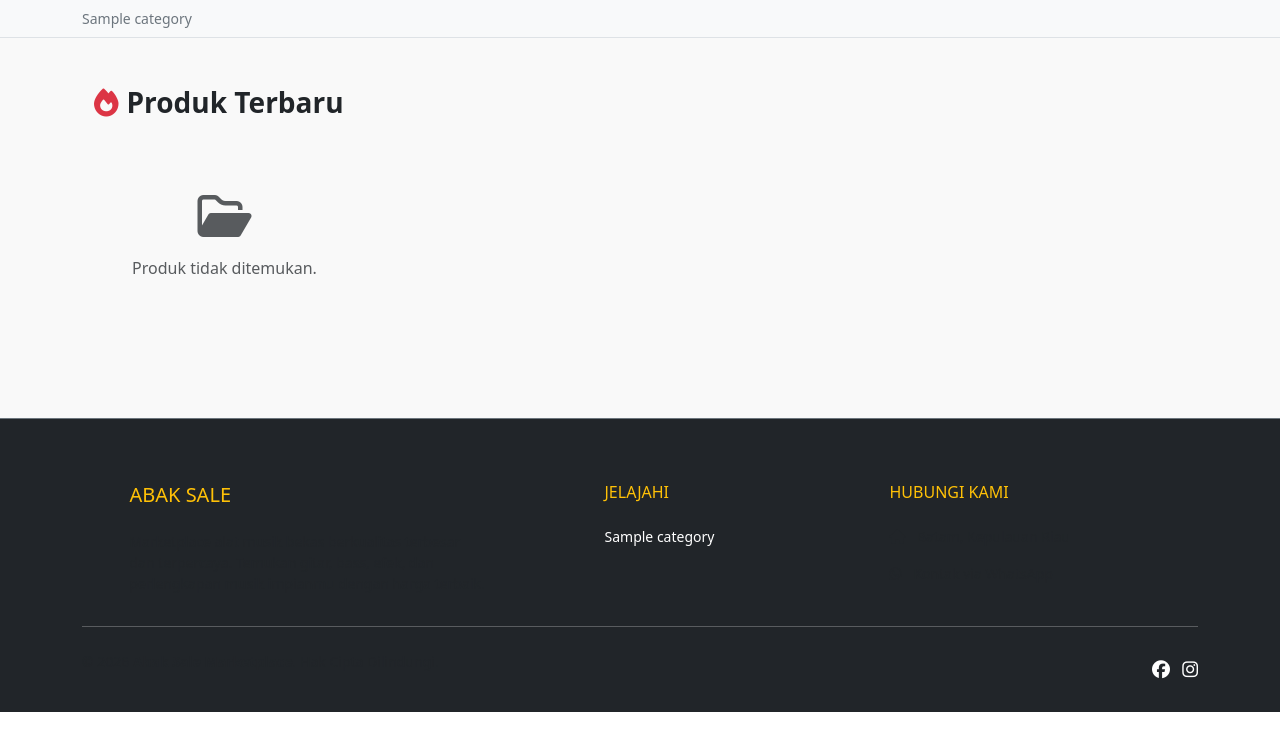
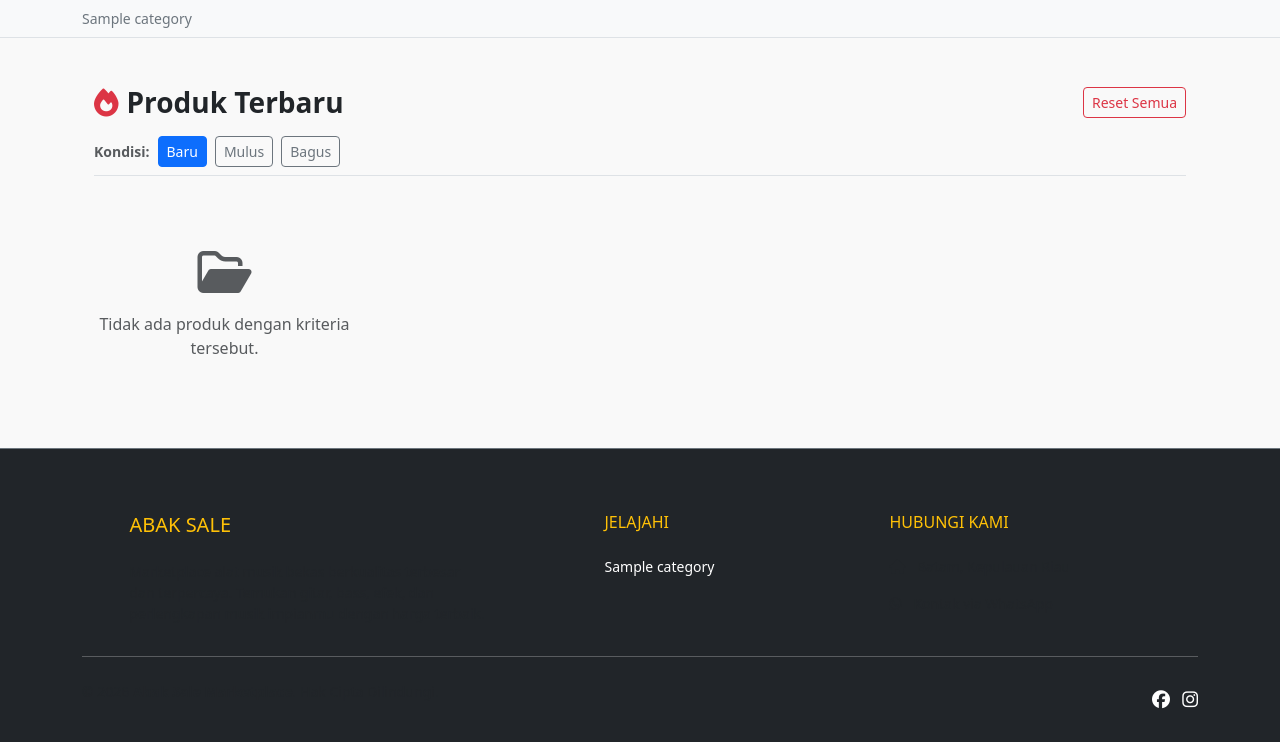
Before and after one commit to abak-sale/music_marketplace, a Django app: page /products/?condition=baru in a window 1280 px wide. Shown: the part 88-830 px from the top of the page. Before the commit the page ends 800 px from the top, so only its background shows below. Run offline with Django 5.2, Linux system fonts and the light colour scheme; tables that the repository leaves empty hold one stand-in row (values such as "Sample post").

Commit message:
menambahkan fitur filter kondisi dan profil publik penjual

```diff
--- a/products/views.py
+++ b/products/views.py
@@ -8,7 +8,7 @@ from .models import Product
 from .forms import ProductForm
 
 # ==============================================================================
-# 1. VIEW BERANDA / LIST PRODUK UTAMA (DENGAN FILTER KATEGORI)
+# 1. VIEW BERANDA / LIST PRODUK UTAMA (DENGAN FILTER KATEGORI & KONDISI)
 # ==============================================================================
 class HomeView(ListView):
     model = Product
@@ -18,6 +18,7 @@ class HomeView(ListView):
     def get_queryset(self):
         query = self.request.GET.get('q', '')
         category_slug = self.request.GET.get('category', '')
+        condition_slug = self.request.GET.get('condition', '') # Filter kondisi barang
 
         # Mulai dengan filter produk yang belum terjual
         queryset = Product.objects.filter(is_sold=False).order_by('-created_at')
@@ -35,53 +36,77 @@ class HomeView(ListView):
         if category_slug:
             queryset = queryset.filter(category__name__iexact=category_slug)
 
+        # Filter Kondisi (baru, mulus, bagus, butuh_perbaikan)
+        if condition_slug:
+            queryset = queryset.filter(condition__iexact=condition_slug)
+
         return queryset
 
     def get_context_data(self, **kwargs):
         context = super().get_context_data(**kwargs)
         context['search_query'] = self.request.GET.get('q', '')
         context['selected_category'] = self.request.GET.get('category', '')
+        context['selected_condition'] = self.request.GET.get('condition', '')
         return context
 
 # ==============================================================================
-# (Sisanya tetap sama: DetailView, SellerDashboardView, dsb...)
+# 2. VIEW DETAIL PRODUK
 # ==============================================================================
 class ProductDetailView(DetailView):
     model = Product
     template_name = 'products/product_detail.html'
     context_object_name = 'product'
 
+# ==============================================================================
+# 3. VIEW DASHBOARD PENJUAL (DASHBOARD SAYA)
+# ==============================================================================
 class SellerDashboardView(LoginRequiredMixin, ListView):
     model = Product
     template_name = 'products/seller_dashboard.html'
     context_object_name = 'my_products'
+
     def get_queryset(self):
         return Product.objects.filter(seller=self.request.user).order_by('-created_at')
 
+# ==============================================================================
+# 4. VIEW TAMBAH PRODUK
+# ==============================================================================
 class ProductCreateView(LoginRequiredMixin, CreateView):
     model = Product
     form_class = ProductForm
     template_name = 'products/product_form.html'
     success_url = reverse_lazy('seller_dashboard')
+
     def form_valid(self, form):
         form.instance.seller = self.request.user
         return super().form_valid(form)
 
+# ==============================================================================
+# 5. VIEW EDIT PRODUK
+# ==============================================================================
 class ProductUpdateView(LoginRequiredMixin, UserPassesTestMixin, UpdateView):
     model = Product
     form_class = ProductForm
     template_name = 'products/product_form.html'
     success_url = reverse_lazy('seller_dashboard')
+
     def test_func(self):
         return self.request.user == self.get_object().seller
 
+# ==============================================================================
+# 6. VIEW HAPUS PRODUK
+# ==============================================================================
 class ProductDeleteView(LoginRequiredMixin, UserPassesTestMixin, DeleteView):
     model = Product
     template_name = 'products/product_confirm_delete.html'
     success_url = reverse_lazy('seller_dashboard')
+
     def test_func(self):
         return self.request.user == self.get_object().seller
 
+# ==============================================================================
+# 7. VIEW PROFIL PENJUAL
+# ==============================================================================
 def seller_profile_view(request, username):
     seller = get_object_or_404(User, username=username)
     seller_products = Product.objects.filter(seller=seller, is_sold=False).order_by('-created_at')
--- a/templates/home.html
+++ b/templates/home.html
@@ -17,17 +17,30 @@
 </style>
 
 <div class="container mt-4">
-    <h3 class="fw-bold mb-4">
+    <div class="d-flex justify-content-between align-items-center mb-3">
+        <h3 class="fw-bold m-0">
             {% if search_query %}
                 <i class="fa-solid fa-magnifying-glass text-primary me-2"></i>Hasil Pencarian: "{{ search_query }}"
-            <a href="{% url 'home' %}" class="btn btn-sm btn-outline-danger ms-2">Reset</a>
             {% elif selected_category %}
                 <i class="fa-solid fa-filter text-success me-2"></i>Kategori: {{ selected_category }}
-            <a href="{% url 'home' %}" class="btn btn-sm btn-outline-danger ms-2">Reset</a>
             {% else %}
                 <i class="fa-solid fa-fire text-danger me-2"></i>Produk Terbaru
             {% endif %}
         </h3>
+        {% if search_query or selected_category or selected_condition %}
+            <a href="{% url 'home' %}" class="btn btn-sm btn-outline-danger">Reset Semua</a>
+        {% endif %}
+    </div>
+
+    <div class="d-flex gap-2 align-items-center mb-4 pb-2 border-bottom">
+        <span class="text-muted small fw-bold">Kondisi:</span>
+        <a href="?{% if selected_category %}category={{ selected_category|urlencode }}&{% endif %}condition=baru"
+           class="btn btn-sm {% if selected_condition == 'baru' %}btn-primary{% else %}btn-outline-secondary{% endif %}">Baru</a>
+        <a href="?{% if selected_category %}category={{ selected_category|urlencode }}&{% endif %}condition=mulus"
+           class="btn btn-sm {% if selected_condition == 'mulus' %}btn-primary{% else %}btn-outline-secondary{% endif %}">Mulus</a>
+        <a href="?{% if selected_category %}category={{ selected_category|urlencode }}&{% endif %}condition=bagus"
+           class="btn btn-sm {% if selected_condition == 'bagus' %}btn-primary{% else %}btn-outline-secondary{% endif %}">Bagus</a>
+    </div>
 
     <div class="row row-cols-2 row-cols-md-3 row-cols-lg-4 g-3">
         {% for product in products %}
@@ -56,7 +69,7 @@
         {% empty %}
             <div class="col-12 text-center py-5">
                 <i class="fa-regular fa-folder-open text-muted mb-3" style="font-size: 3rem;"></i>
-                <p class="text-muted">Produk tidak ditemukan.</p>
+                <p class="text-muted">Tidak ada produk dengan kriteria tersebut.</p>
             </div>
         {% endfor %}
     </div>
```
Also changed, not shown: templates/products/seller_profile.html (added, +65 -0 lines). Lines whose indentation alone changed are shown as unchanged.
